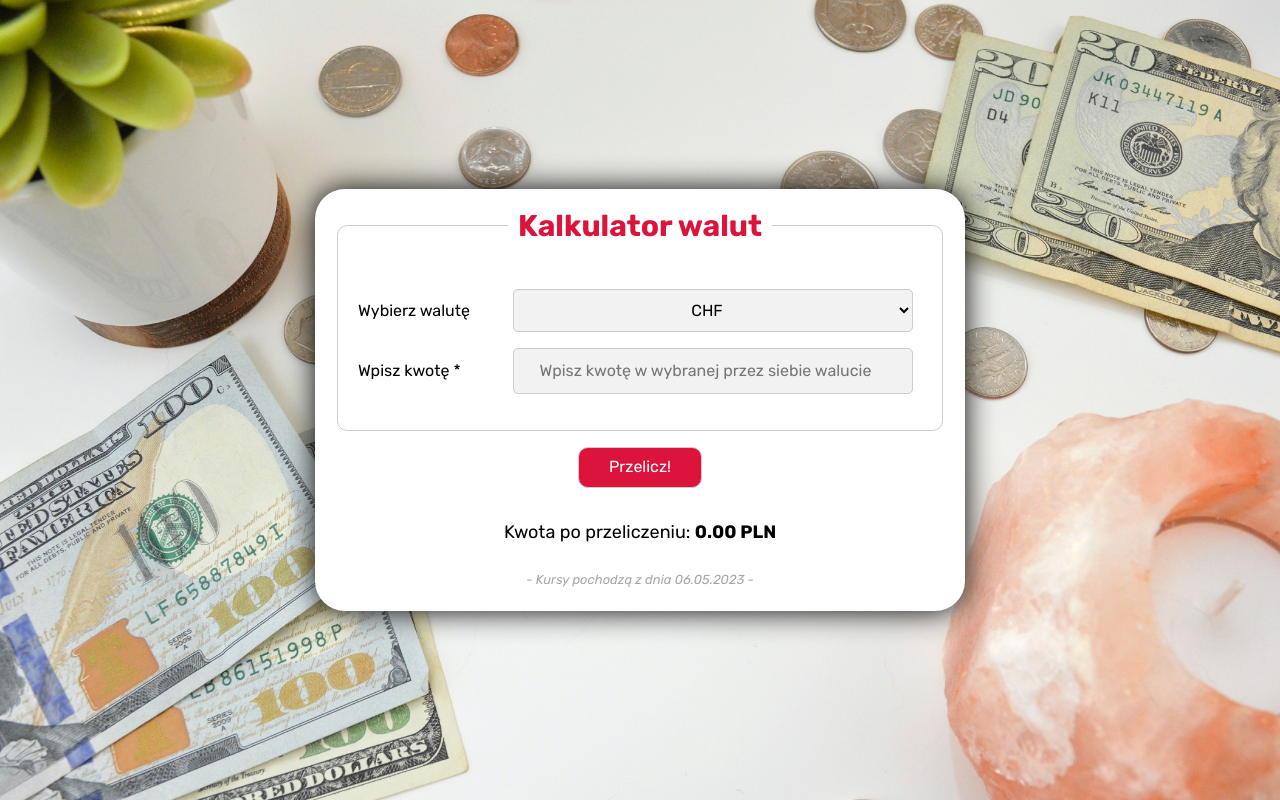
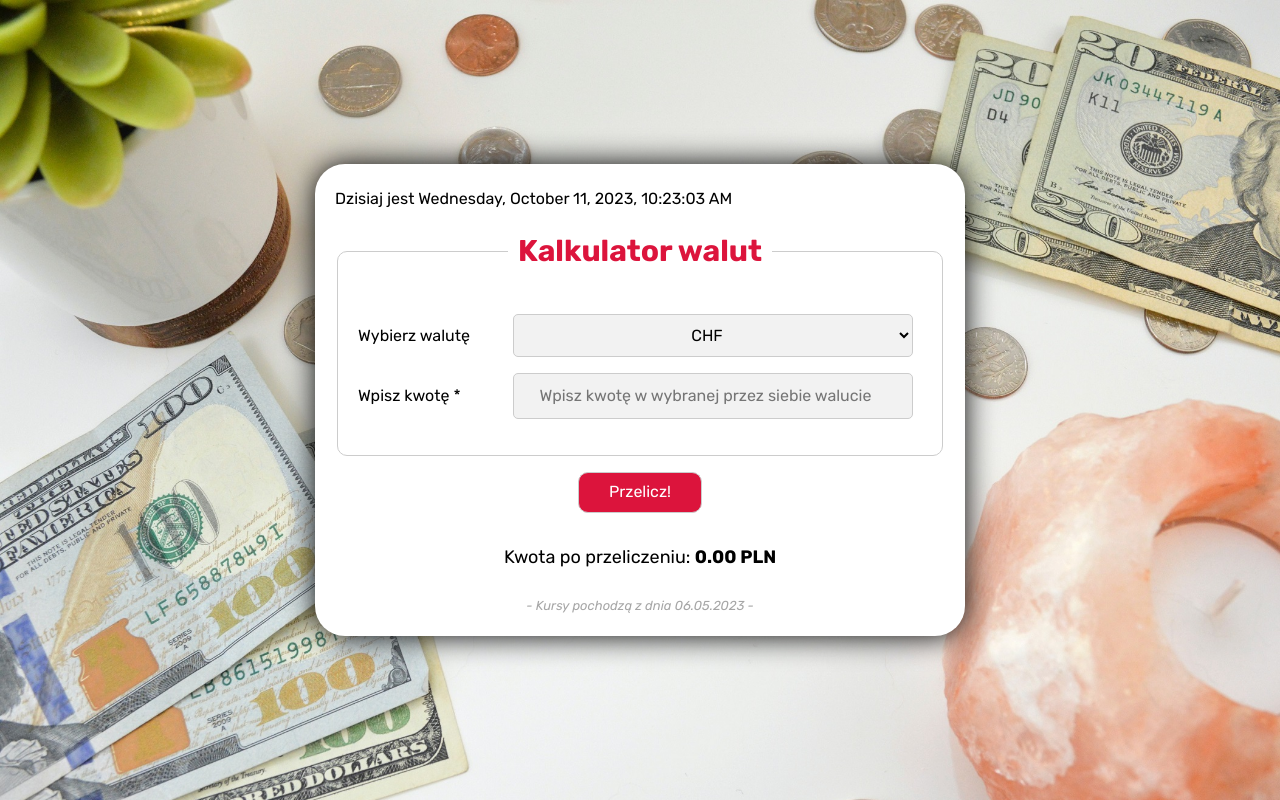
Before and after one commit to patrycja-gomza/currency-converter-react, a React (Create React App) app: page / in a window 1280 px wide. Built offline with nearby package versions, Linux system fonts and the light colour scheme.

Commit message:
adding a new component 'Clock' and a function that displays the current date and time

```diff
--- a/src/App.js
+++ b/src/App.js
@@ -1,6 +1,7 @@
 import Container from "./Container";
 import Form from "./Form";
 import Result from "./Result";
+import Clock from "./Clock";
 import currencies from "./currencies";
 import { useState } from "react";
 
@@ -20,6 +21,7 @@ function App() {
 
   return (
     <Container>
+      <Clock />
       <Form calculateResult={calculateResult} />
       <Result result={result} />
       <p className="container__info">
--- /dev/null
+++ b/src/Clock/index.js
@@ -0,0 +1,20 @@
+import { useState } from "react";
+
+const Clock = () => {
+    const [currentDay, setCurrentDay] = useState(new Date());
+
+    const formattedDate = currentDay.toLocaleDateString(
+        undefined,
+        { weekday: "long", day: "numeric", month: "long", year: "numeric" }
+    );
+
+    const formattedTime = currentDay.toLocaleTimeString();
+
+    return (
+        <div>
+            <p>Dzisiaj jest {formattedDate}, {formattedTime}</p>
+        </div>
+    );
+};
+
+export default Clock;
```
